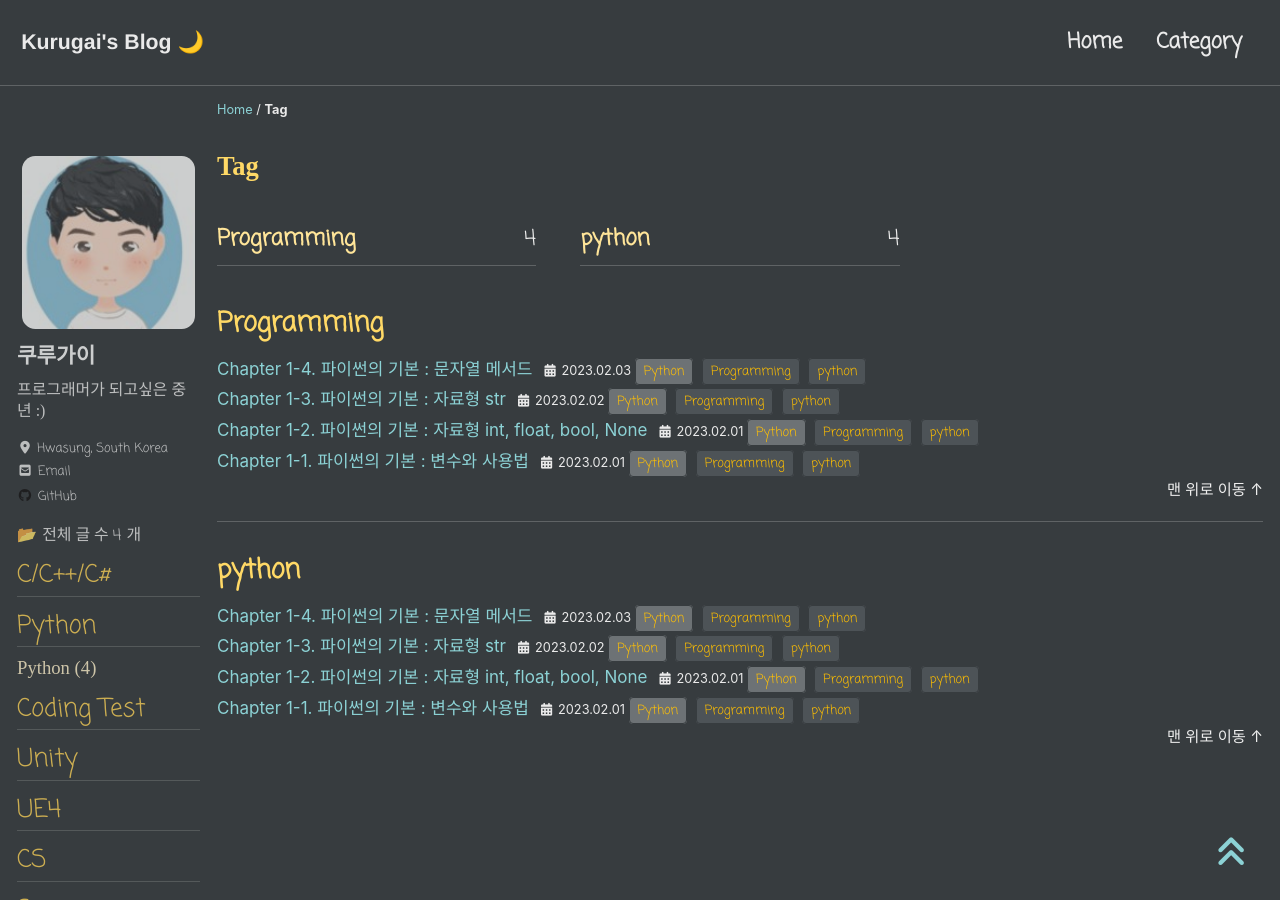
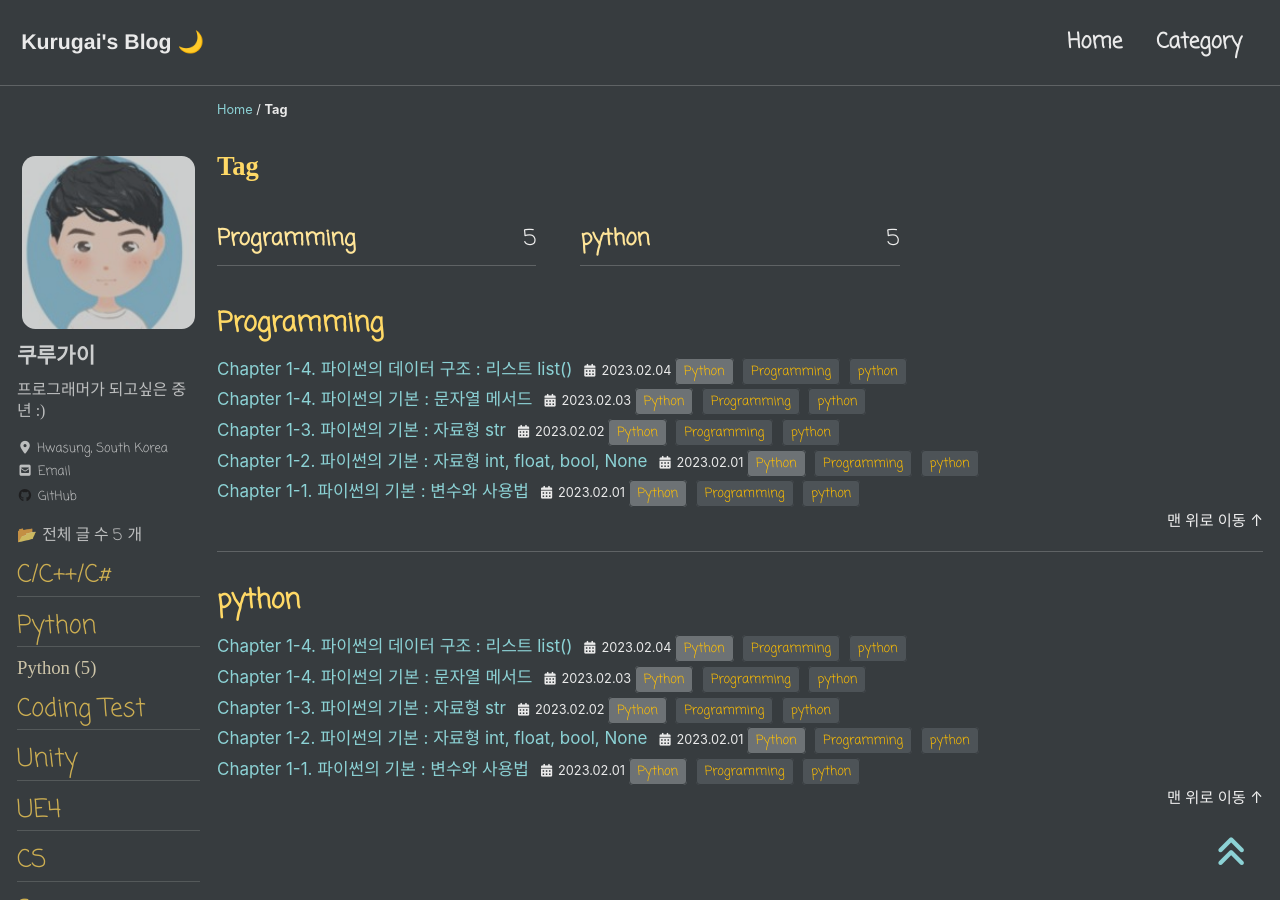
Before and after one commit to kurugai/kurugai.github.io, a Jekyll site: the page built from _pages/tags-archive.md, in a window 1280 px wide and 900 px high. Built offline with Jekyll 4.4.1, drawn with Linux system fonts in a browser that asks for light colours; cached includes are drawn as plain includes; nearby versions of some CDN libraries; some web fonts are replaced; part of the change alters nothing that is shown.

````diff
--- a/_includes/head/custom.html
+++ b/_includes/head/custom.html
@@ -10,4 +10,14 @@
 <meta name="msapplication-TileColor" content="#da532c">
 <meta name="theme-color" content="#ffffff">
 
+<!-- Google tag (gtag.js) -->
+<script async src="https://www.googletagmanager.com/gtag/js?id=G-6WRCP88XE8"></script>
+<script>
+  window.dataLayer = window.dataLayer || [];
+  function gtag(){dataLayer.push(arguments);}
+  gtag('js', new Date());
+
+  gtag('config', 'G-6WRCP88XE8');
+</script>
+
 <!-- end custom head snippets -->
--- /dev/null
+++ b/_posts/Python/2023-02-04-ch2-1.md
@@ -0,0 +1,205 @@
+---
+title:  "Chapter 1-4. 파이썬의 데이터 구조 : 리스트 list()"
+
+categories:
+  -  Python
+tags:
+  - [Programming, python]
+
+toc: true
+toc_sticky: true
+
+date: 2023-02-04
+last_modified_at: 2023-02-04
+---
+
+인프런에 있는 남박사님의 강의 **남박사의 파이썬 기초부터 실전 100% 활용** 를 듣고 정리한 필기입니다. 😀
+{: .notice--warning}
+
+## 문자열 메서드
+- 문자열에는 특정 문자열 찾기, 치환하기, 공백 지우기 등 여러 유용한 메서드들이 있습니다.
+> 메서드는 어떤 행위를 해서 결과를 알려주는 목적으로 기능을 하는 놈입니다. C언어의 함수랑 동일한 기능을 합니다.
+
+## 👱문자열에서 특정 문자열을 찾는데 사용하는 메서드
+- `str.find()`와 `str.index()`는 사용법도 같고, 문자열을 찾았을 때 문자열 인덱스를 리턴하는 값도 동일합니다. 다른점은 문자열을 찾지 못했을 때 입니다. `str.find()`는 -1을 리턴하는것에 반해 `str.index()`는 에러를 표시합니다.
+
+```python
+test = "abcd 가나다라마바사"
+
+print(test.find("가"))
+print(test.index("가"))
+
+print(test.find("zz"))
+print(test.index("zz"))
+```
+
+```
+💎출력💎
+
+5
+5
+-1
+Traceback (most recent call last):
+  File "c:\Users\hwyoo\Documents\int.py", line 7, in <module>
+    print(test.index("zz"))
+ValueError: substring not found
+```
+
+- `str.find()`메소드는 찾은 문자열의 인덱스를 리턴하니까 `문자열 슬라이싱`에 응용할 수 있습니다. 가령 `path = "C:\\test\\abcd\\abcde.jpg"`의 경로를 가진 문자열이 있는데 경로명은 지우고 파일명만 가져오고 싶다면 `str.rfind()` 메서드와 `문자열 슬라이싱` 조합을 이용하면 됩니다.
+
+```python
+path = "C:\\test\\abcd\\abcde.jpg"
+
+print(path[path.rfind("\\") + 1:])
+```
+
+```
+💎출력💎
+
+abcde.jpg
+```
+
+- `str.rfind("\\")+1`
+  - 찾는 방향이 문자열을 오른쪽 부터 찾아서 인덱스 값을 리턴하는 메소드입니다. 여기서 +1을 해준 이유는 우리가 원하는 파일명만 출력할 수 없기 때문입니다. +1 없이 사용한다면`"\abcde.jpg"` 형태로 리턴합니다.
+  > 파일명은 오른쪽에 위치하므로 `str.rfind()`와는 찰떡 궁합입니다.
+
+## 특정 문자열을 기준으로 문자열을 잘라서 리스트 형태로 저장하는 메서드
+- `str.split()`메서드를 사용하면 지정한 문자열을 기준으로 문자열을 잘라서 리스트 형태로 저장합니다.
+
+```python
+path = "C:\\test\\abcd\\abcde.jpg"
+
+result = path.split("\\")
+
+print(result)
+print(result[0])
+```
+
+```
+💎출력💎
+
+['C:', 'test', 'abcd', 'abcde.jpg']
+C:
+```
+
+- `str.split("\\")`
+  - `\\`을 기준으로 4개의 문자열 리스트가 만들어졌습니다. 이 잘라진 문자열 리스트에 접근하기 위해서는 문자열 인덱싱에서 표현했던것과 동일하게 하면 됩니다. 소스에서와 같이 0번째 인덱싱하려면 `result[0]`으로 표현합니다.
+  > 남박사님이 리스트는 아직 배우지 않았기 때문에 여기서는 간단하게만 설명한다고 합니다.
+
+## 👱문자열을 치환하는 메서드
+- `str.find()`가 문자열을 찾는 기능이였다면 `str.replace()`는 찾은 문자열을 지정한 문자열로 치환(바꿔주는)하는 기능입니다.
+> MS OFFICE의 `찾아 바꾸기` 기능이라고 이해하면 편합니다.
+
+```python
+a = "안녕"
+result = a.replace("안녕","헬로")
+
+print(result)
+```
+
+```
+💎출력💎
+
+헬로
+```
+- `str.replace("안녕","헬로)`
+  - "안녕" 이라는 문자열을 찾아서 "헬로"로 변경하였습니다.
+  > C#에서는 정규 표현식 써서 바꿨었는데 파이썬은 엄청 쉽게 되네~
+
+## 👱문자열의 공백을 지워주는 메서드
+- 공백은 눈에 보이지 않아서 문자열 처리를 할 때 의도치 않은 결과를 낳는 경우가 비일비재합니다.  이때 사용하는 것이 `str.strip()`을 사용하면 문자열 기준으로 앞뒤 공백을 지워줍니다.
+> 가운데 공백은 못 지우네~
+
+```python
+a = "     안  녕     "
+result = a.strip()
+
+print(a)
+print(result)
+```
+
+```
+💎출력💎
+
+     안  녕
+안  녕
+```
+
+## 대문자와 소문자로 바꿔주는 메서드
+- `"AbCd"`라는 대소문자가 섞여 있는 문자열이 있다고 합시다. 이것을 모두 대문자 또는 소문자로 바꿔주는 메서드가 있습니다. 대문자로 바꿀려면 `str.upper()`를 사용하면 되고 소문자로 바꿀려면 `str.lower()`를 사용하면 됩니다.
+> 당연하겠지만...한글은 대소문자가 없으니 무의미한 짓이다!!!!
+
+```python
+a = "AbCd"
+
+print(a.upper())
+print(a.lower())
+```
+```
+💎출력💎
+
+ABCD
+abcd
+```
+> 대소문자 구분 없이 입력되는 시스템을 만들 때 유용할 것 같은 느낌적인 느낌이 있다!
+
+## 👱문자열 길이 및 특정 문자열 개수를 세어주는 메서드
+- `"aaaabbbbccccdddd"`라는 문자열에서 `"a"`의 개수를 알고 싶다면 `str.count()`를 사용하면 됩니다. `str`의 전체 길이가 알고 있다면 `str.len()` 메소드를 사용합니다.
+
+```python
+a = "aaaabbbbccccdddd"
+
+print(a.count("a"))
+print(len(a))
+```
+```
+💎출력💎
+
+4
+16
+```
+
+## 어떤 데이터 타입인지 확인하는 메서드
+- 사용자에게 문자열을 입력 받았을 때, 이게 숫자인지, 알파벳인지 검사해야 될 때 사용하는 메소드는 다음과 같습니다.
+  - `str.isalpha()`
+    - `bool` 타입으로 알파벳이면 `True`, 아니면 `False`를 리턴합니다.
+  - `str.islower()`
+    - `bool` 타입으로 소문자면 `True`, 아니면 `False`를 리턴합니다.
+  - `str.isupper()`
+    - `bool` 타입으로 대문자면 `True`, 아니면 `False`를 리턴합니다.
+  - `str.isdecimal()`
+    - `bool` 타입으로 10진수이면 `True`, 아니면 `False`를 리턴합니다.
+  - `str.isdigit()`
+    - `bool` 타입으로 아라비아 숫자이면 `True`, 아니면 `False`를 리턴합니다.
+  - `str.isnumeric()`
+    - `bool` 타입으로 로마 숫자, 아라비아 숫자이든 숫자 자체인지 판단하는 메서드로 숫자이면 `True`, 아니면 `False`를 리턴합니다.
+    > `iii`같은 로마 숫자, `½`같은 숫자관련 특수문자 등도 `True`로 반환합니다. 신기신기!
+
+## 👱클래스 구조를 확인하는 메서드(str 메서드 아님)
+- 지금까지 문자열 관련 메서드를 살펴보았는데 소개한 것 이외에도 다양한 메서드가 존재합니다. 이럴경우 구글에서 api문서를 찾아보거나 `dir()` 메서드로 클래스의 구조를 살펴볼 수 있습니다. 사용 방법은 `()`안에 살펴볼 클래스명을 입력하면 됩니다. 이때까지 사용했던 str 클래스를 볼려면 `dir(str)`을 입력합니다.
+
+```python
+a = "abcd"
+print(type(a))
+print(dir(str))
+```
+```
+💎출력💎
+
+<class 'str'>
+['__add__', '__class__', '__contains__', '__delattr__', '__dir__', '__doc__', '__eq__', '__format__', '__ge__', '__getattribute__', '__getitem__', '__getnewargs__', '__gt__', '__hash__', '__init__', '__init_subclass__', '__iter__', '__le__', '__len__', '__lt__', '__mod__', '__mul__', '__ne__', '__new__', '__reduce__', '__reduce_ex__', '__repr__', '__rmod__', '__rmul__', '__setattr__', '__sizeof__', '__str__', '__subclasshook__', 'capitalize', 'casefold', 'center', 'count', 'encode', 'endswith', 'expandtabs', 'find', 'format', 'format_map', 'index', 'isalnum', 'isalpha', 'isascii', 'isdecimal', 'isdigit', 'isidentifier', 'islower', 'isnumeric', 'isprintable', 'isspace', 'istitle', 'isupper', 'join', 'ljust', 'lower', 'lstrip', 'maketrans', 'partition', 'removeprefix', 'removesuffix', 'replace', 'rfind', 'rindex', 'rjust', 'rpartition', 'rsplit', 'rstrip', 'split', 'splitlines', 'startswith', 'strip', 'swapcase', 'title', 'translate', 'upper', 'zfill']
+```
+
+- `type(a)`
+  - a라는 변수의 타입을 먼저 조사합니다. 여기서는 `str`이라는 클래스 타입이라고 출력되었습니다.
+- `dir(str)`
+  - str 클래스의 구조를 살펴봅니다. 우리가 앞에서 배웠던, `find()`, `count()`등 이 보입니다.
+
+***
+
+<br>
+
+    🌜 개인 공부 기록용 블로그입니다. 오류나 틀린 부분이 있을 경우
+    언제든지 댓글 혹은 메일로 지적해주시면 감사하겠습니다! 😄
+
+[맨 위로 이동하기](#){: .btn .btn--primary }{: .align-right}
````
